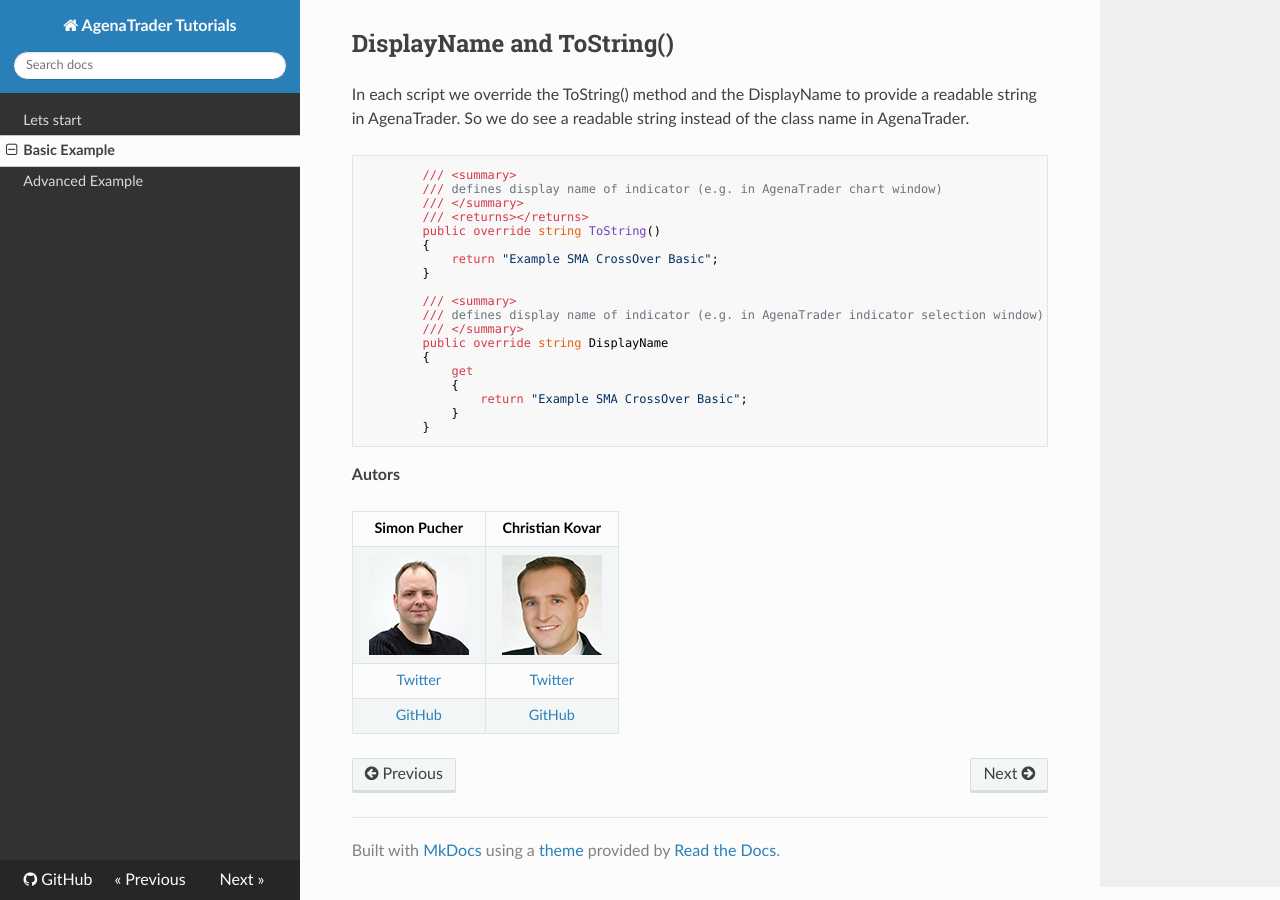
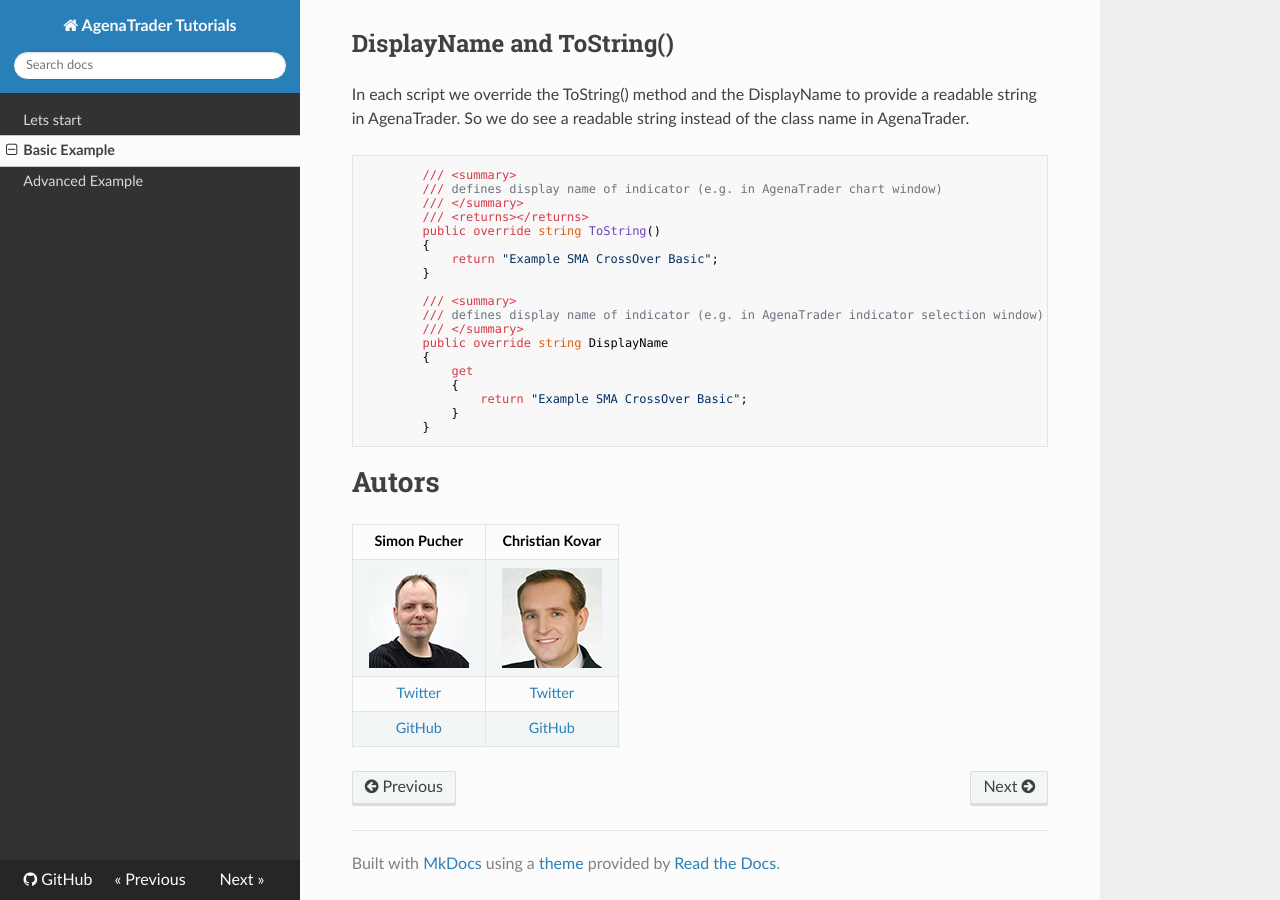
Before and after one commit to AgenaTrader/Tutorials, an MkDocs documentation site: the page built from sources/Example_Indicator_Condition_Strategy_Basic/README.md, in a window 1280 px wide and 900 px high, scrolled down 2738 px. Built offline with MkDocs 1.6.1, drawn with Linux system fonts in a browser that asks for light colours; nearby versions of some CDN libraries; old or Windows-style settings are respelled for this version of MkDocs.

````diff
--- a/sources/Example_Indicator_Condition_Strategy_Basic/README.md
+++ b/sources/Example_Indicator_Condition_Strategy_Basic/README.md
@@ -143,8 +143,7 @@ In each script we override the ToString() method and the DisplayName to provide
         }
 ```
 
-**Autors**
-
+#Autors
 |  Simon Pucher |  Christian Kovar   |
 |     :---:     |      :---:      |
 | ![Simon Pucher](../images/user_simon_pucher_100.jpeg) | ![Christian Kovar](../images/user_christian_kovar_100.jpg) |
````
Also changed, not shown: sources/Example_Indicator_Condition_Strategy_Advanced/README.md (+1 -2 lines), site/Example_Indicator_Condition_Strategy_Advanced/README/index.html, site/Example_Indicator_Condition_Strategy_Basic/README/index.html, site/index.html, site/mkdocs/search_index.json.
